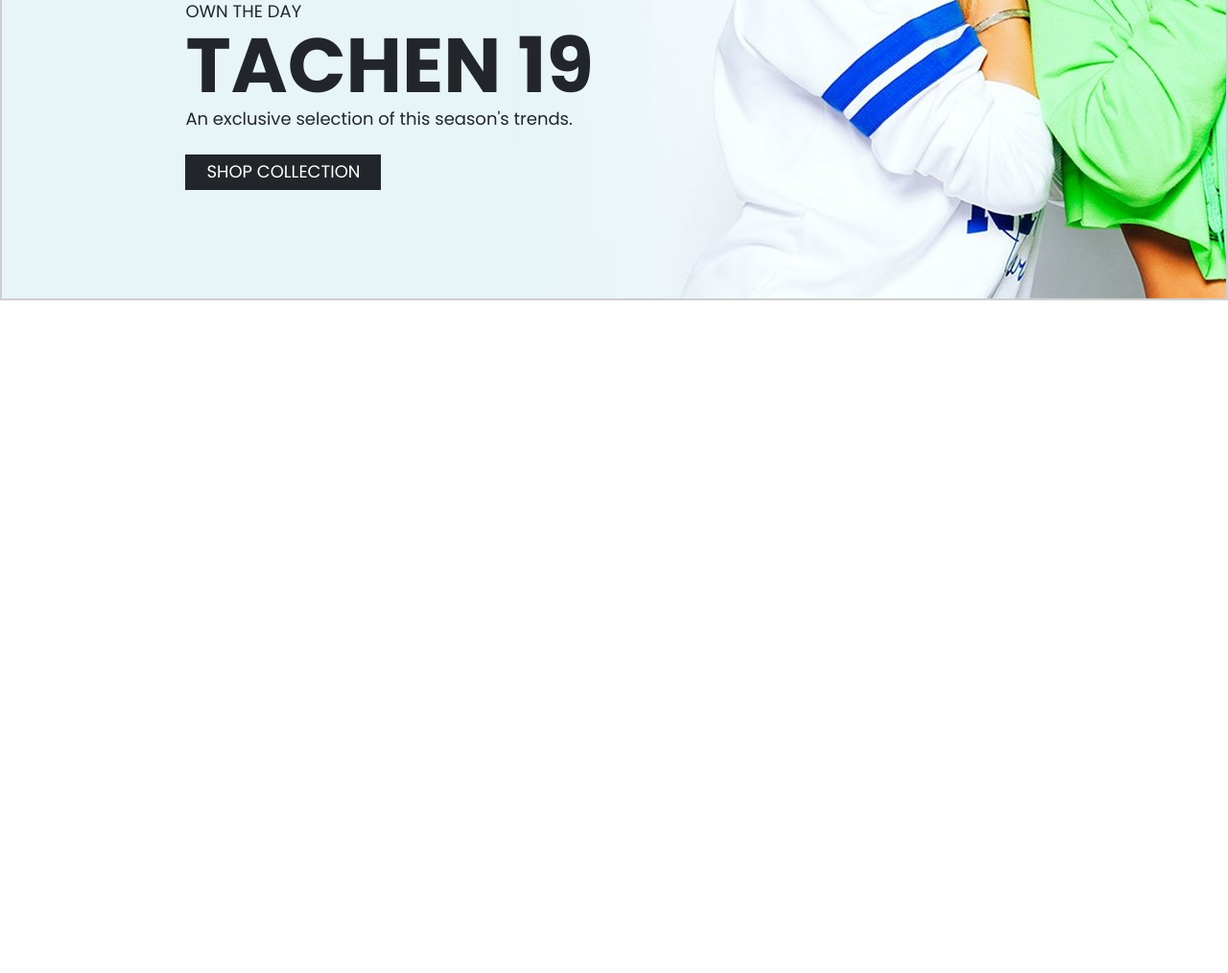
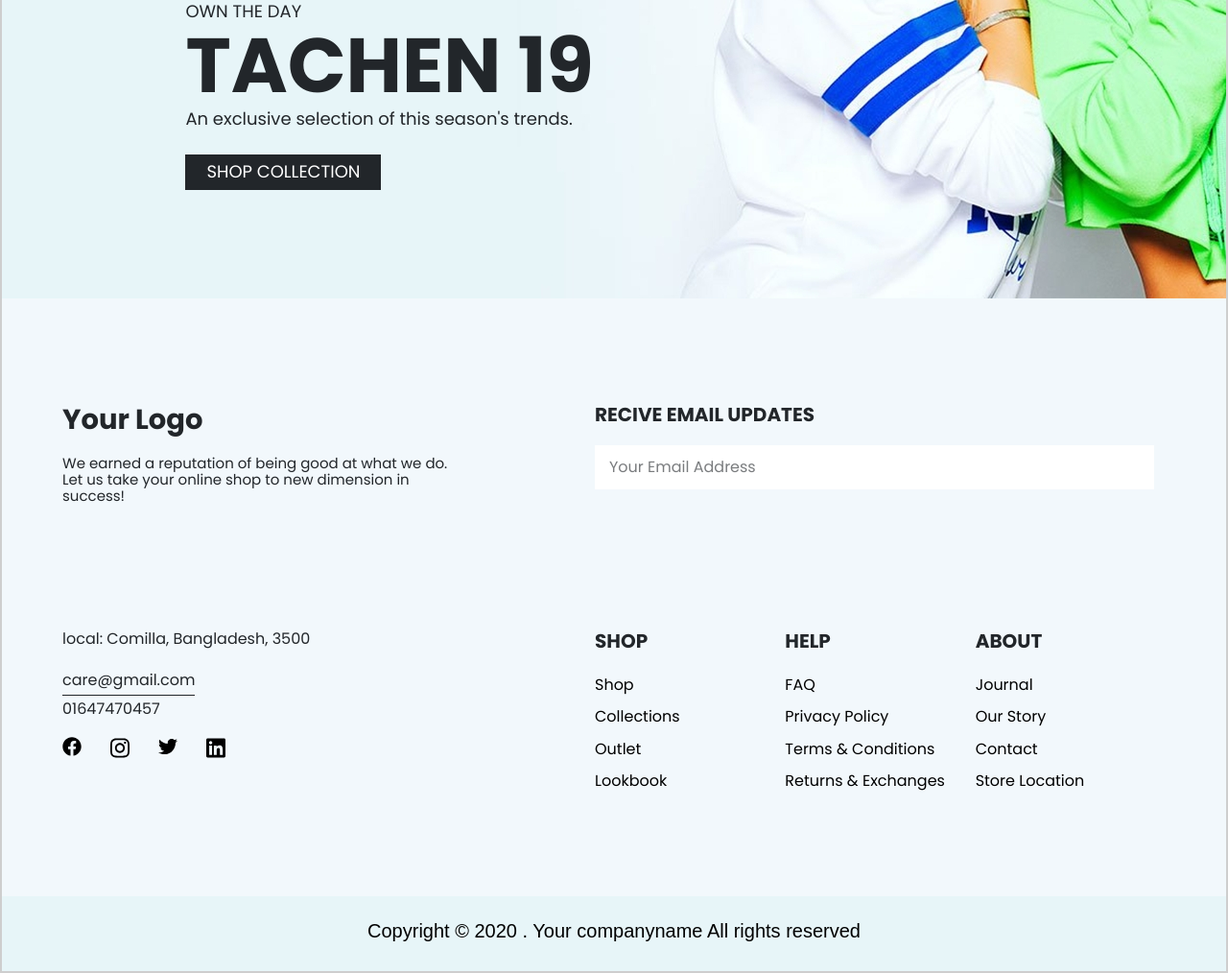
Before and after one commit to taskoff/figma-or-xd-to-html, a PHP site: page / in a window 1280 px wide. Shown: the part 4342-5356 px from the top of the page at 96% size. Before the commit the page ends 4655 px from the top, so only its background shows below. Run offline with PHP 8.4, Linux system fonts and the light colour scheme.

Commit message:
add footer sections

```diff
--- a/Xd-FashionLandingPageTemplate/project/components/_component-big-title-section.scss
+++ b/Xd-FashionLandingPageTemplate/project/components/_component-big-title-section.scss
@@ -5,11 +5,13 @@
 
     &.first {
         background-image: url('../assets/images/header-img.jpg');
+        background-size: cover;
         padding-left: 60%;
         padding-top: 436px;
     }
     &.second {
         background-image: url('../assets/images/footer-img.jpg');
+        background-size: cover;
         padding-left: 15%;
         padding-top: 436px;
     }
--- a/Xd-FashionLandingPageTemplate/project/index.html
+++ b/Xd-FashionLandingPageTemplate/project/index.html
@@ -171,8 +171,8 @@
                 </div>
             </section>
 
-            <section class="section section-footer-img">
-                <section class="title-section second">
+            <section class="section-footer-img">
+                <article class="title-section second">
                     <div class="title-box">
                         <p class="title-box-text">OWN THE DAY</p>
                         <h3 class="h1-like" class="site-title">TACHEN 19</h3>
@@ -182,9 +182,93 @@
                             <!-- <button class="primary-button">shop now</button> -->
                         </div>
                     </div>
+                </article>
+            </section>
+
+
+        </main>
+        <footer>
+            <div class="full-width-section-wrapper footer-info">
+                <section class="section section-footer-menus">
+                    <div class="logo-and-text">
+                        <div class="site-logo">
+                            <span>Your Logo</span>
+                        </div>
+                        <div class="logo-text">
+                            <p>We earned a reputation of being good at what we do.
+                                Let us take your online shop to new dimension in
+                                success!</p>
+                        </div>
+                    </div>
+                    <div class="email-input">
+                        <h3>RECIVE EMAIL UPDATES</h3>
+                        <input type="text" placeholder="Your Email Address">
+                    </div>
+                    <div class="info-wrapper">
+                        <p class="adress">local: Comilla, Bangladesh, 3500</p>
+                        <p class="email">care@gmail.com</p>
+                        <p class="number">01647470457</p>
+                        <!-- <p class="social">Facebook Instagram Twitter Linkedin</p> -->
+                        <div class="navi-icons in-footer social">
+                            <div class="navi-icons-icon">
+                                <a href="#">
+                                    <img src="assets/icons/facebook.svg" alt="search">
+                                </a>
+
+                            </div>
+                            <div class="navi-icons-icon">
+                                <a href="#">
+                                    <img src="assets/icons/instagram.svg" alt="heart">
+                                </a>
+
+                            </div>
+                            <div class="navi-icons-icon">
+                                <a href="#">
+                                    <img src="assets/icons/twitter.svg" alt="shopping-cart">
+                                </a>
+                            </div>
+                            <div class="navi-icons-icon">
+                                <a href="#">
+                                    <img src="assets/icons/linkedin.svg" alt="shopping-cart">
+                                </a>
+                            </div>
+                        </div>
+                    </div>
+                    <div class="footer-menus">
+                        <div class="menu-wrapper">
+                            <h3>Shop</h3>
+                            <ul>
+                                <li><a href="#">Shop</a></li>
+                                <li><a href="#">Collections</a></li>
+                                <li><a href="#">Outlet</a></li>
+                                <li><a href="#">Lookbook</a></li>
+                            </ul>
+                        </div>
+                        <div class="menu-wrapper">
+                            <h3>Help</h3>
+                            <ul>
+                                <li><a href="#">FAQ</a></li>
+                                <li><a href="#">Privacy Policy</a></li>
+                                <li><a href="#">Terms & Conditions</a></li>
+                                <li><a href="#">Returns & Exchanges</a></li>
+                            </ul>
+                        </div>
+                        <div class="menu-wrapper">
+                            <h3>About</h3>
+                            <ul>
+                                <li><a href="#">Journal</a></li>
+                                <li><a href="#">Our Story</a></li>
+                                <li><a href="#">Contact</a></li>
+                                <li><a href="#">Store Location</a></li>
+                            </ul>
+                        </div>
+                    </div>
                 </section>
-            </section>
-        </main>
+            </div>
+            <div class="bottom-footer">
+                <p class="footer-text">Copyright © 2020 . Your companyname All rights reserved</p>
+            </div>
+        </footer>
 
 
 
--- a/Xd-FashionLandingPageTemplate/project/settings/_settings-variables.scss
+++ b/Xd-FashionLandingPageTemplate/project/settings/_settings-variables.scss
@@ -1,2 +1,4 @@
 $grey-800: #22262A;
 $grey-100: #FAFAFA;
+$blue-100: #F2F8FC;
+$blue-300: #E7F5F8;
--- a/Xd-FashionLandingPageTemplate/project/style.css
+++ b/Xd-FashionLandingPageTemplate/project/style.css
@@ -318,9 +318,16 @@ button {
 }
 
 .site-wrapper {
-  max-width: 1592px;
-  margin: 0 auto;
   border: 2px solid #CECECE;
+}
+
+.full-width-section-wrapper {
+  width: 100%;
+}
+
+.full-width-section-wrapper.footer-info {
+  padding: 110px 0;
+  background-color: #F2F8FC;
 }
 
 .site-header-nav {
@@ -329,21 +336,6 @@ button {
   -ms-grid-columns: 1fr 1fr 1fr;
       grid-template-columns: 1fr 1fr 1fr;
   margin: 23px 130px 22px 222px;
-}
-
-.site-header-nav .site-logo {
-  display: -webkit-box;
-  display: -ms-flexbox;
-  display: flex;
-  -webkit-box-pack: start;
-      -ms-flex-pack: start;
-          justify-content: start;
-  -webkit-box-align: center;
-      -ms-flex-align: center;
-          align-items: center;
-  font-size: 29px;
-  font-weight: bold;
-  letter-spacing: 0;
 }
 
 .site-header-nav .primary-navigation {
@@ -365,7 +357,22 @@ button {
   margin-right: 10px;
 }
 
-.site-header-nav .navi-icons {
+.site-logo {
+  display: -webkit-box;
+  display: -ms-flexbox;
+  display: flex;
+  -webkit-box-pack: start;
+      -ms-flex-pack: start;
+          justify-content: start;
+  -webkit-box-align: center;
+      -ms-flex-align: center;
+          align-items: center;
+  font-size: 29px;
+  font-weight: bold;
+  letter-spacing: 0;
+}
+
+.navi-icons {
   display: -webkit-box;
   display: -ms-flexbox;
   display: flex;
@@ -377,10 +384,21 @@ button {
           align-items: center;
 }
 
-.site-header-nav .navi-icons-icon {
+.navi-icons-icon {
   width: 20px;
   height: 20px;
   margin-left: 30px;
+}
+
+.navi-icons.in-footer {
+  -webkit-box-pack: start;
+      -ms-flex-pack: start;
+          justify-content: flex-start;
+}
+
+.navi-icons.in-footer .navi-icons-icon {
+  margin-left: 0;
+  margin-right: 30px;
 }
 
 .primary-button {
@@ -515,9 +533,10 @@ button {
           column-gap: 25px;
 }
 
-.section-footer-img {
-  max-width: 100%;
-  margin-bottom: 0;
+.full-width-section-wrapper {
+  width: 100%;
+  padding: 110px 0;
+  background-color: #F2F8FC;
 }
 
 .primary-card .img-wrapper {
@@ -566,12 +585,14 @@ button {
 
 .title-section.first {
   background-image: url("../assets/images/header-img.jpg");
+  background-size: cover;
   padding-left: 60%;
   padding-top: 436px;
 }
 
 .title-section.second {
   background-image: url("../assets/images/footer-img.jpg");
+  background-size: cover;
   padding-left: 15%;
   padding-top: 436px;
 }
@@ -588,4 +609,102 @@ button {
 .title-box-buttons {
   margin-top: 26px;
 }
+
+.section-footer-img {
+  max-width: 100%;
+  margin-bottom: 0;
+}
+
+.section-footer-menus {
+  display: -ms-grid;
+  display: grid;
+  -ms-grid-rows: 1fr 1fr;
+      grid-template-rows: 1fr 1fr;
+  -ms-grid-columns: 405px 1fr;
+      grid-template-columns: 405px 1fr;
+  -webkit-column-gap: 150px;
+          column-gap: 150px;
+  row-gap: 70px;
+  margin-bottom: 0;
+}
+
+.section-footer-menus .logo-text {
+  margin-top: 20px;
+  font-size: 15px;
+  font-weight: 500;
+  letter-spacing: 0;
+}
+
+.section-footer-menus .email-input input {
+  margin-top: 20px;
+  width: 98%;
+  line-height: 46px;
+  border: none;
+  padding-left: 15px;
+}
+
+.section-footer-menus .email-input input::-webkit-input-placeholder {
+  color: #22262A;
+  opacity: 0.6;
+}
+
+.section-footer-menus .email-input input:-ms-input-placeholder {
+  color: #22262A;
+  opacity: 0.6;
+}
+
+.section-footer-menus .email-input input::-ms-input-placeholder {
+  color: #22262A;
+  opacity: 0.6;
+}
+
+.section-footer-menus .email-input input::placeholder {
+  color: #22262A;
+  opacity: 0.6;
+}
+
+.section-footer-menus .info-wrapper .adress {
+  margin-bottom: 25px;
+}
+
+.section-footer-menus .info-wrapper .email {
+  width: -webkit-fit-content;
+  width: -moz-fit-content;
+  width: fit-content;
+  padding-bottom: 5px;
+  border-bottom: 1px solid #22262A;
+}
+
+.section-footer-menus .info-wrapper .number {
+  padding-top: 5px;
+}
+
+.section-footer-menus .info-wrapper .social {
+  margin-top: 20px;
+}
+
+.section-footer-menus .footer-menus {
+  display: -ms-grid;
+  display: grid;
+  -ms-grid-columns: 1fr 1fr 1fr;
+      grid-template-columns: 1fr 1fr 1fr;
+}
+
+.section-footer-menus .footer-menus h3 {
+  margin-bottom: 25px;
+  text-transform: uppercase;
+}
+
+.section-footer-menus .footer-menus li:not(:last-child) {
+  margin-bottom: 15px;
+}
+
+.bottom-footer {
+  background-color: #E7F5F8;
+  font-size: 20px;
+  letter-spacing: 0;
+  font-family: Arial, Helvetica, sans-serif;
+  text-align: center;
+  padding: 25px 0 30px 0;
+}
 /*# sourceMappingURL=style.css.map */
--- a/Xd-FashionLandingPageTemplate/project/style.scss
+++ b/Xd-FashionLandingPageTemplate/project/style.scss
@@ -13,3 +13,4 @@
 @import 'components/_component-section.scss';
 @import 'components/_component-card.scss';
 @import 'components/_component-big-title-section.scss';
+@import 'components/_component-footer.scss';
```
Also changed, not shown: Xd-FashionLandingPageTemplate/project/components/_component-footer.scss (added, +77 -0 lines), Xd-FashionLandingPageTemplate/project/components/_component-header.scss (+20 -10 lines), Xd-FashionLandingPageTemplate/project/components/_component-section.scss (+5 -6 lines), Xd-FashionLandingPageTemplate/project/objects/_object-wrapper.scss (+9 -2 lines), Xd-FashionLandingPageTemplate/project/assets/icons/facebook.svg (added), Xd-FashionLandingPageTemplate/project/assets/icons/instagram.svg (added), Xd-FashionLandingPageTemplate/project/assets/icons/linkedin.svg (added), Xd-FashionLandingPageTemplate/project/assets/icons/twitter.svg (added), 1 other file.
